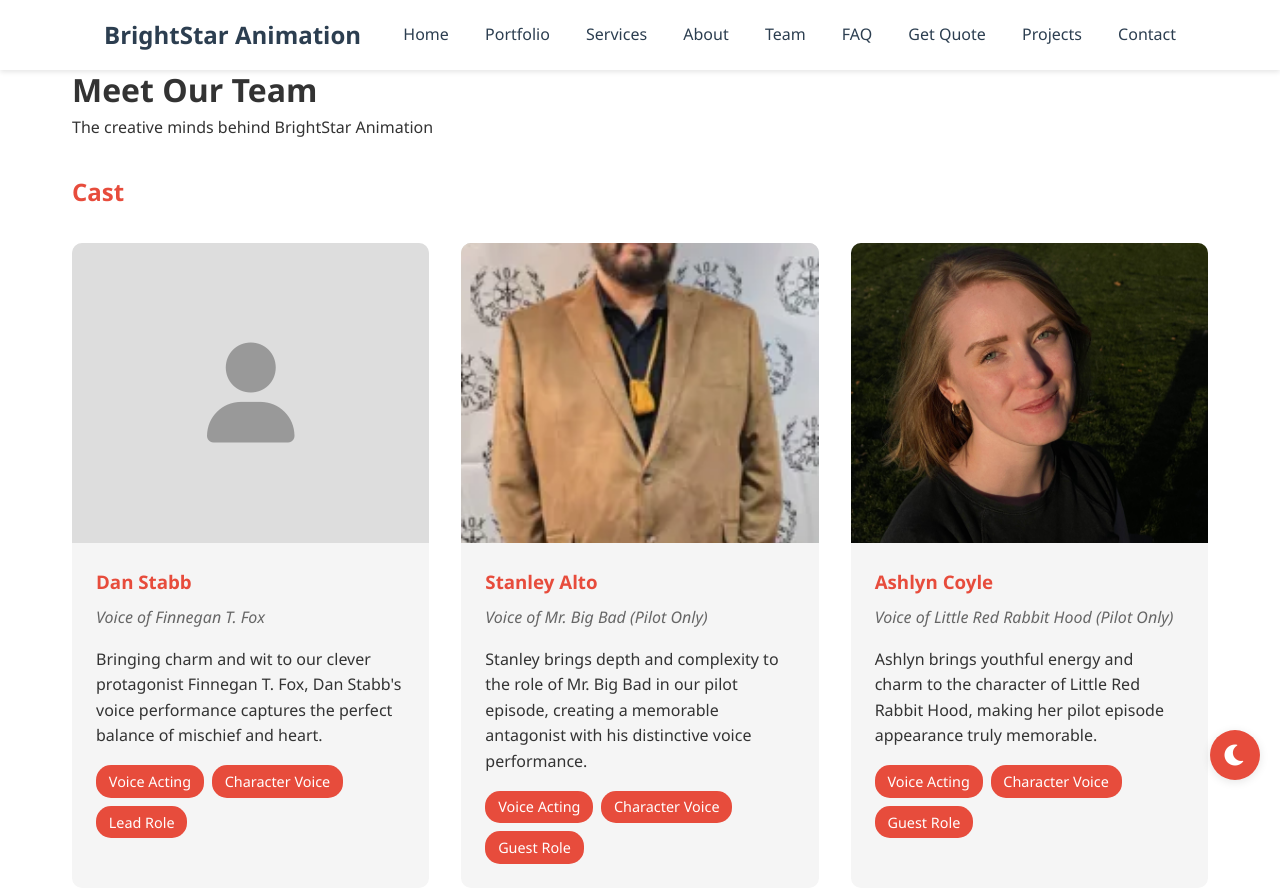
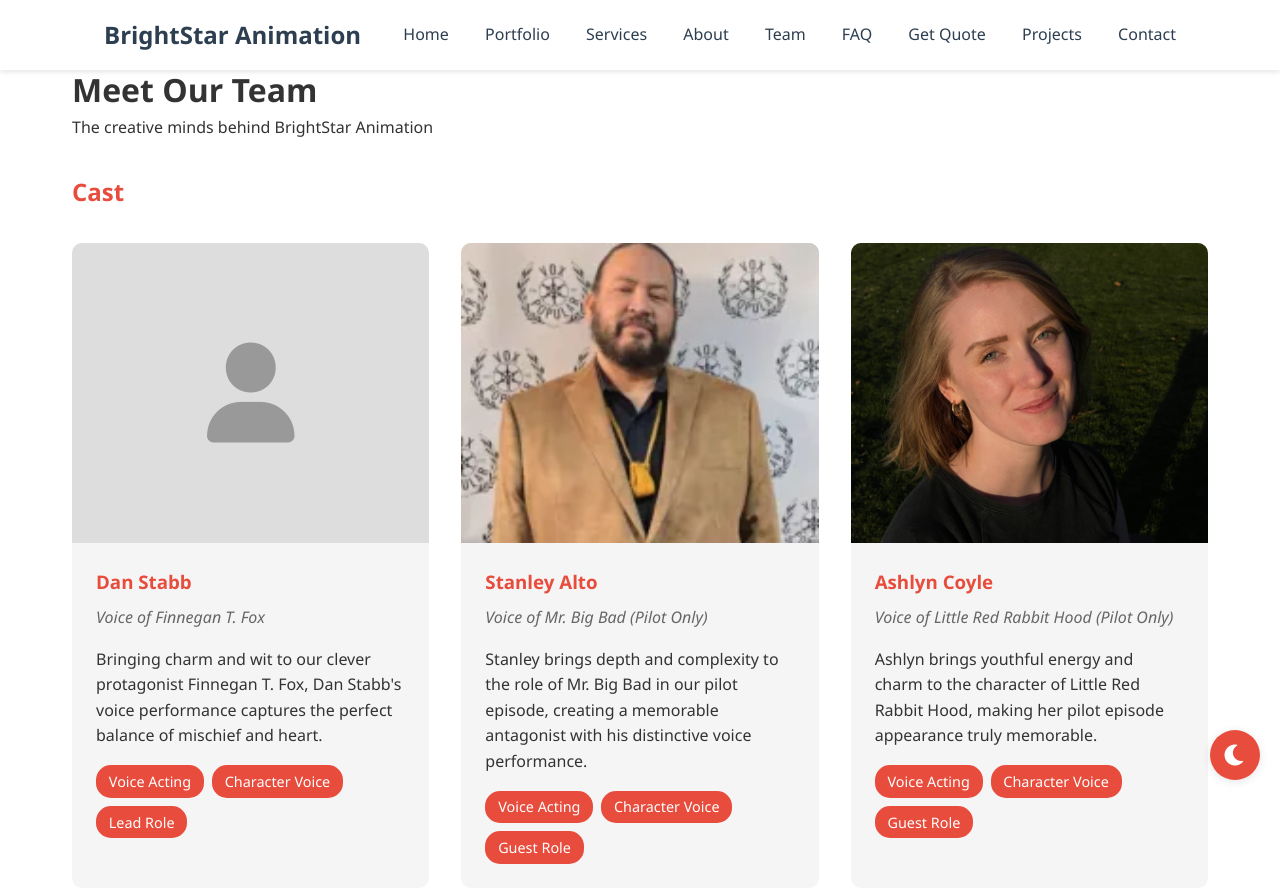
Before and after one commit to DWinchester231/brightstar-animation, a plain HTML site: page team.html in a window 1280 px wide. Shown: the top 891 px of the page. Drawn offline with Linux system fonts and the light colour scheme.

Commit message:
fix: adjust Stanley Alto's profile picture positioning
- Add object-position property to better frame his face in the image

```diff
--- a/team.html
+++ b/team.html
@@ -125,7 +125,7 @@
 
                 <div class="team-member reveal-on-load">
                     <div class="member-image">
-                        <img src="images/stanley-alto.jpg" alt="Stanley Alto" style="width: 100%; height: 100%; object-fit: cover;">
+                        <img src="images/stanley-alto.jpg" alt="Stanley Alto" style="width: 100%; height: 100%; object-fit: cover; object-position: center 20%;">
                     </div>
                     <div class="member-info">
                         <h3>Stanley Alto</h3>
```
